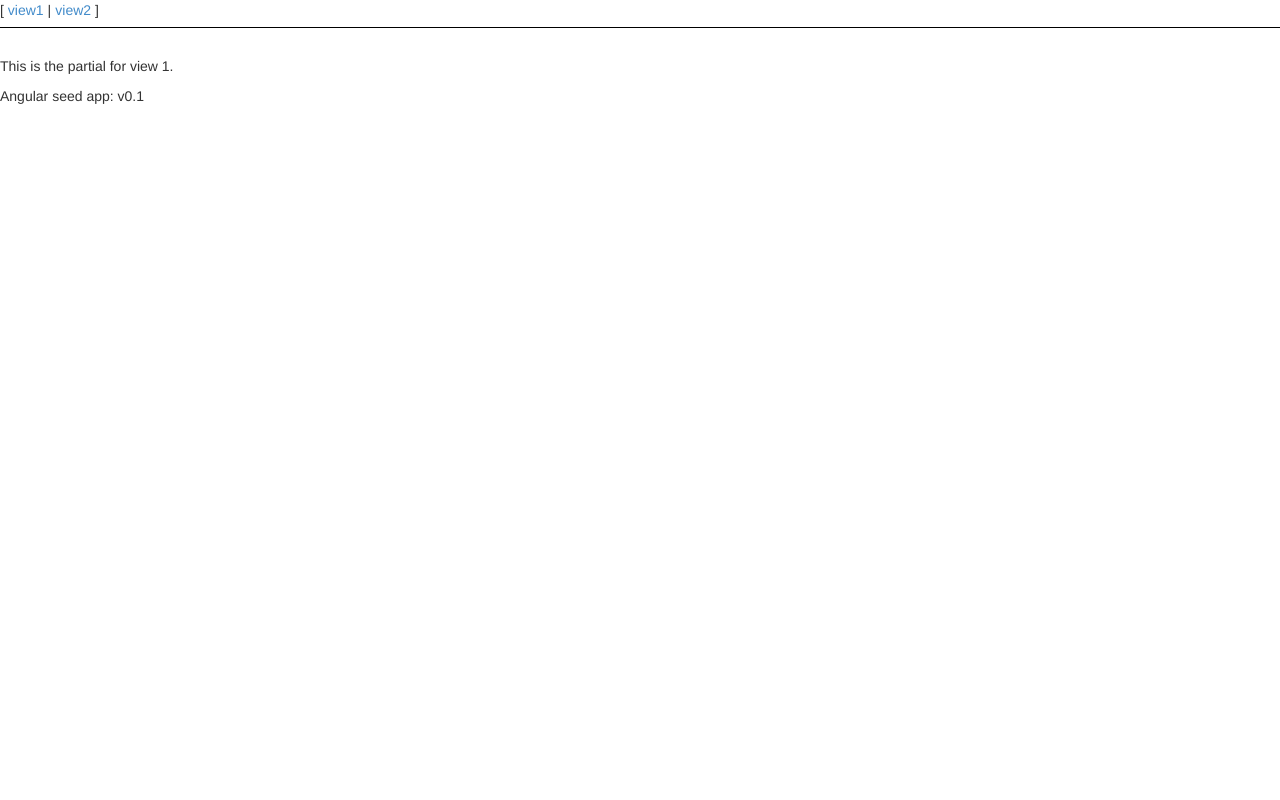
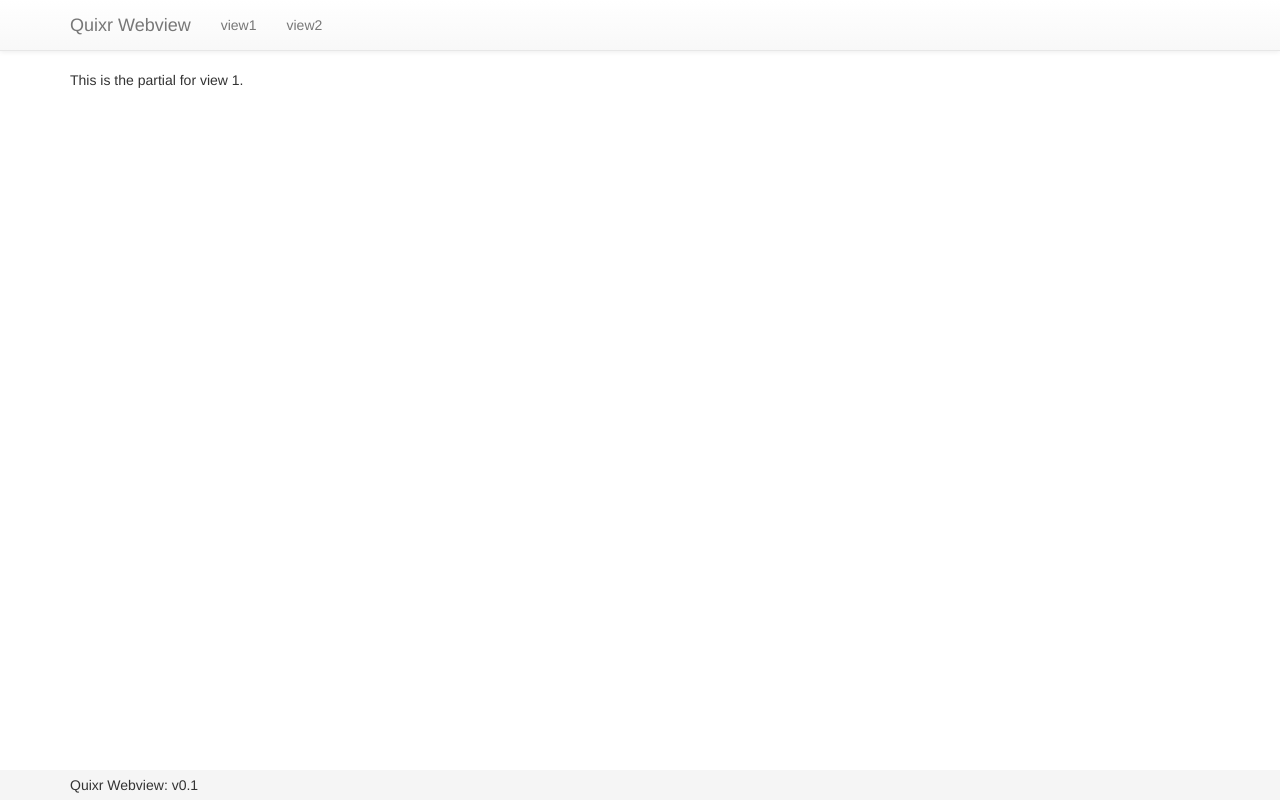
Before and after one commit to derhansen/quixr-webview, a website: page app/index.html in a window 1280 px wide. Drawn offline with nearby package versions, Linux system fonts and the light colour scheme.

Commit message:
[TASK] Add bootstrap menu and footer - closes #3

```diff
--- a/app/css/bootstrap-custom.css
+++ b/app/css/bootstrap-custom.css
@@ -1,4 +1,16 @@
+body {
+    padding-top: 70px;
+    padding-bottom: 30px;
+}
 
+.footer {
+    position: absolute;
+    bottom: 0;
+    width: 100%;
+    height: 30px;
+    line-height: 30px;
+    background-color: #f5f5f5;
+}
 
 /* app default css stylesheet - remove later */
 
--- a/app/index.html
+++ b/app/index.html
@@ -10,14 +10,34 @@
   <link rel="stylesheet" href="css/bootstrap-custom.css"/>
 </head>
 <body role="document">
-  <ul class="menu">
-    <li><a href="#/view1">view1</a></li>
-    <li><a href="#/view2">view2</a></li>
-  </ul>
+    <nav class="navbar navbar-default navbar-fixed-top" role="navigation">
+        <div class="container">
+            <div class="navbar-header">
+                <button type="button" class="navbar-toggle" data-toggle="collapse" data-target=".navbar-collapse">
+                    <span class="sr-only">Toggle navigation</span>
+                    <span class="icon-bar"></span>
+                    <span class="icon-bar"></span>
+                    <span class="icon-bar"></span>
+                </button>
+                <a class="navbar-brand" href="#">Quixr Webview</a>
+            </div>
+            <div class="navbar-collapse collapse">
+                <ul class="nav navbar-nav">
+                    <li><a href="#/view1">view1</a></li>
+                    <li><a href="#/view2">view2</a></li>
+                </ul>
+            </div>
+        </div>
+    </nav>
 
-  <div ng-view></div>
+    <div class="container theme-showcase" role="main" ng-view>
+    </div>
 
-  <div>Angular seed app: v<span app-version></span></div>
+    <div class="footer">
+        <div class="container">
+            Quixr Webview: v<span app-version></span>
+        </div>
+    </div>
 
   <script src="https://ajax.googleapis.com/ajax/libs/jquery/1.11.0/jquery.min.js"></script>
   <script src="lib/bootstrap/bootstrap.min.js"></script>
```
